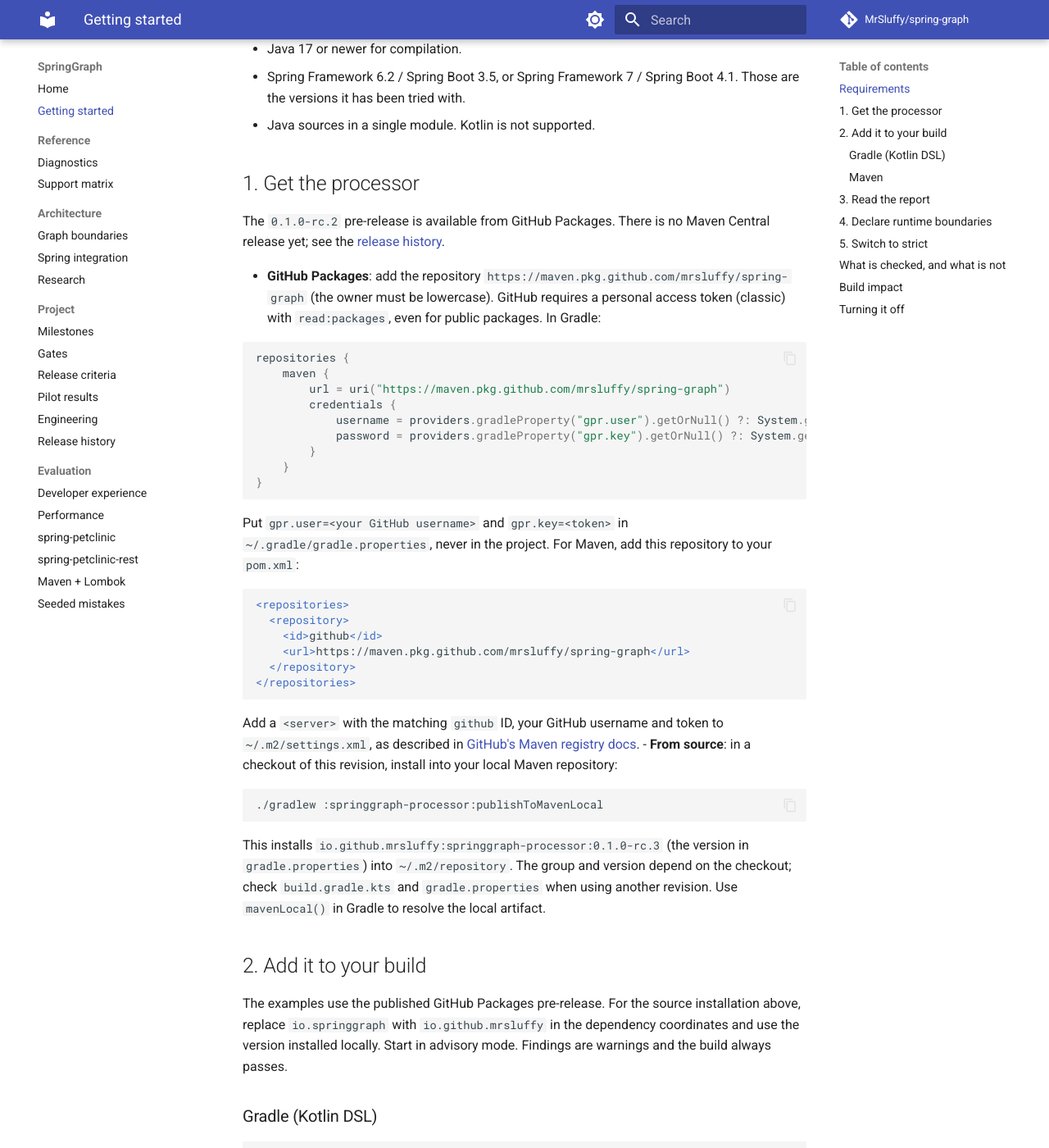
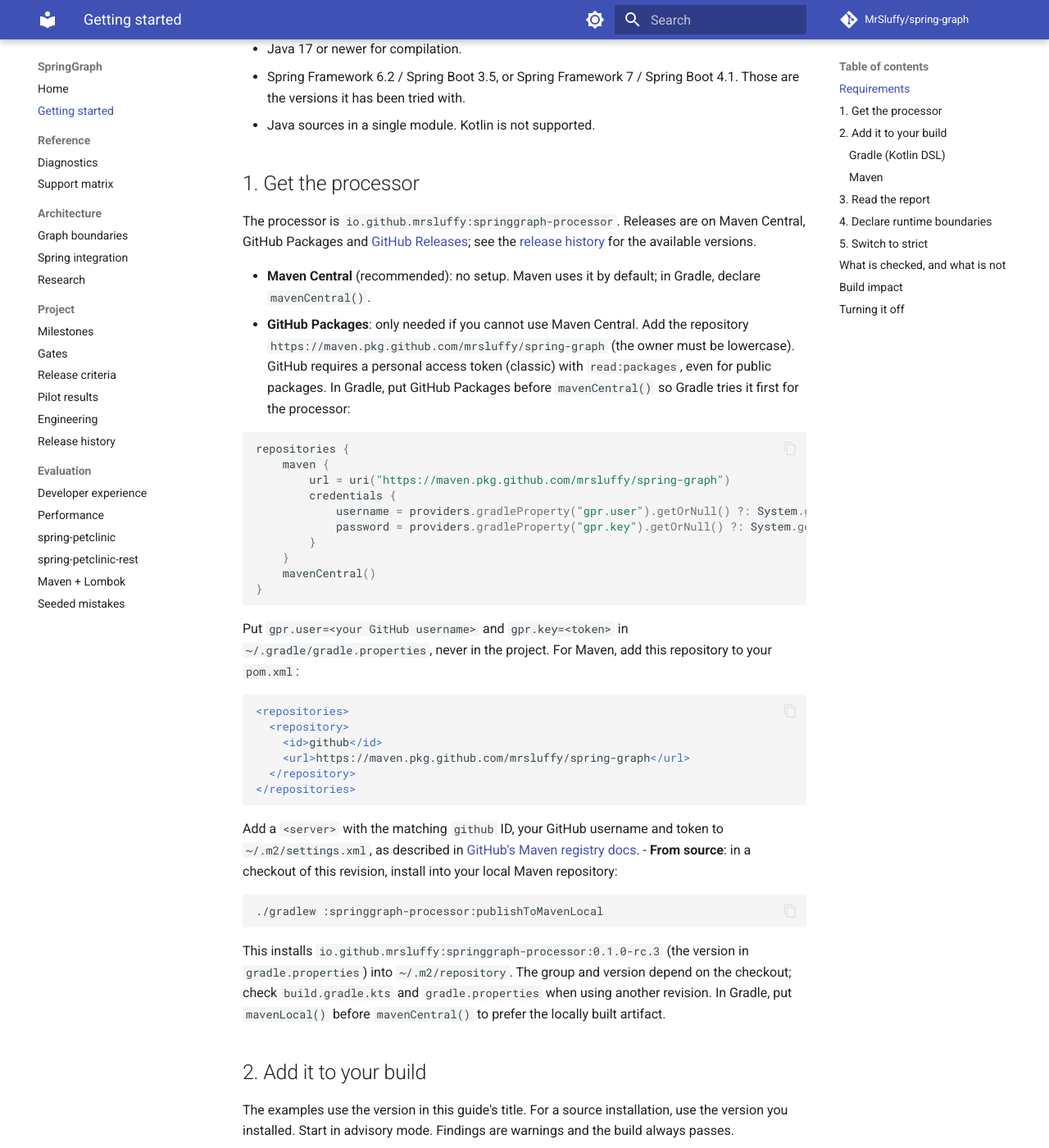
Before and after one commit to MrSluffy/spring-graph, an MkDocs documentation site: the page built from docs/getting-started.md, in a window 1280 px wide and 1400 px high, scrolled down 300 px. Shown: the whole window at 82% size. Built offline with MkDocs 1.6.1 and Material for MkDocs 9.7.7, drawn with Linux system fonts in a browser that asks for light colours; comment, search, counter and statistics services are not loaded; some of the changed text lies outside the part shown.

Commit message:
docs: rc.3 is on Maven Central update docs (#15)
* docs: rc.3 is on Maven Central; fix install coordinates in getting started

* docs: update rc.3 release status and clarify Gradle repository ordering

<!-- coderabbit-ai-generated:v1 -->

---------

Co-authored-by: coderabbitai[bot] <136622811+coderabbitai[bot]@users.noreply.github.com>

````diff
--- a/docs/getting-started.md
+++ b/docs/getting-started.md
@@ -11,12 +11,14 @@ compiles. It does not change your runtime: Spring still constructs every bean. N
 
 ## 1. Get the processor
 
-The `0.1.0-rc.2` pre-release is available from GitHub Packages. There is no Maven Central release yet; see the
-[release history](project/release-history.md).
+The processor is `io.github.mrsluffy:springgraph-processor`. Releases are on Maven Central, GitHub Packages and
+[GitHub Releases](https://github.com/MrSluffy/spring-graph/releases); see the
+[release history](project/release-history.md) for the available versions.
 
-- **GitHub Packages**: add the repository `https://maven.pkg.github.com/mrsluffy/spring-graph` (the owner must be
+- **Maven Central** (recommended): no setup. Maven uses it by default; in Gradle, declare `mavenCentral()`.
+- **GitHub Packages**: only needed if you cannot use Maven Central. Add the repository `https://maven.pkg.github.com/mrsluffy/spring-graph` (the owner must be
   lowercase). GitHub requires a personal access token (classic) with `read:packages`, even for public packages. In
-  Gradle:
+  Gradle, put GitHub Packages before `mavenCentral()` so Gradle tries it first for the processor:
 
   ```kotlin
   repositories {
@@ -27,6 +29,7 @@ The `0.1.0-rc.2` pre-release is available from GitHub Packages. There is no Mave
               password = providers.gradleProperty("gpr.key").getOrNull() ?: System.getenv("TOKEN")
           }
       }
+      mavenCentral()
   }
   ```
 
@@ -52,19 +55,22 @@ The `0.1.0-rc.2` pre-release is available from GitHub Packages. There is no Mave
 
   This installs `io.github.mrsluffy:springgraph-processor:0.1.0-rc.3` (the version in `gradle.properties`) into
   `~/.m2/repository`. The group and version depend on the checkout; check `build.gradle.kts` and `gradle.properties`
-  when using another revision. Use `mavenLocal()` in Gradle to resolve the local artifact.
+  when using another revision. In Gradle, put `mavenLocal()` before `mavenCentral()` to prefer the locally built artifact.
 
 ## 2. Add it to your build
 
-The examples use the published GitHub Packages pre-release. For the source installation above, replace
-`io.springgraph` with `io.github.mrsluffy` in the dependency coordinates and use the version installed locally.
-Start in advisory mode. Findings are warnings and the build always passes.
+The examples use the version in this guide's title. For a source installation, use the version you installed. Start
+in advisory mode. Findings are warnings and the build always passes.
 
 ### Gradle (Kotlin DSL)
 
 ```kotlin
+repositories {
+    mavenCentral()
+}
+
 dependencies {
-    annotationProcessor("io.springgraph:springgraph-processor:0.1.0-rc.3")
+    annotationProcessor("io.github.mrsluffy:springgraph-processor:0.1.0-rc.3")
 }
 
 tasks.named<JavaCompile>("compileJava") {
@@ -90,7 +96,7 @@ the same list. The order does not matter.
     <annotationProcessorPaths>
       <!-- existing processors, e.g. Lombok -->
       <path>
-        <groupId>io.springgraph</groupId>
+        <groupId>io.github.mrsluffy</groupId>
         <artifactId>springgraph-processor</artifactId>
         <version>0.1.0-rc.3</version>
       </path>
````
Also changed, not shown: README.md (+2 -2 lines), docs/index.md (+2 -2 lines), docs/project/engineering.md (+3 -2 lines), docs/project/milestones.md (+6 -7 lines), docs/project/release-history.md (+6 -3 lines), docs/reference/support-matrix.md (+4 -4 lines).
